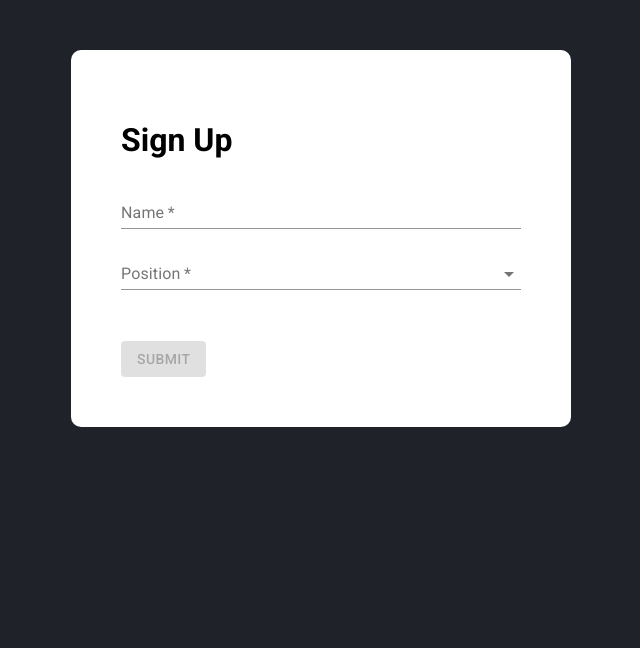
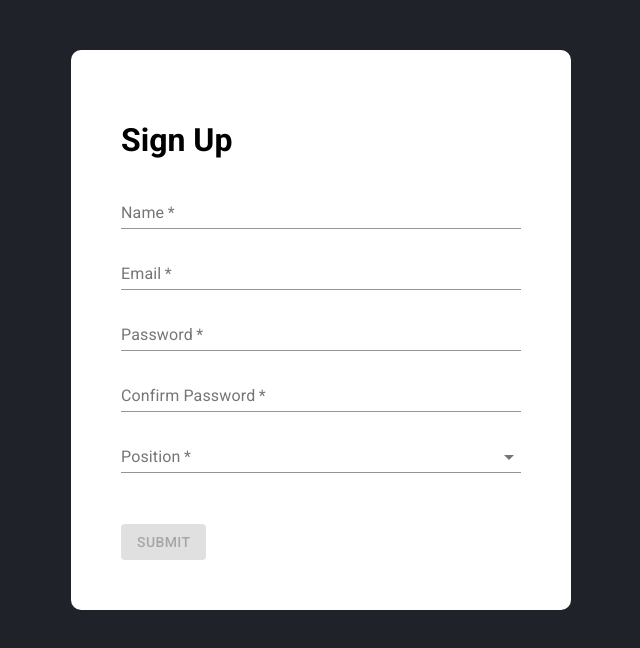
Before and after one commit to YoussefPasha/validation-with-yup-using-formik, a React (Create React App) app: page / in a window 1280 px wide. Shown: the top 648 px of the page, without its empty margins (319-959 px from the left). Built offline with nearby package versions, Linux system fonts and the light colour scheme.

Commit message:
create Signup Form

```diff
--- a/src/components/App/index.tsx
+++ b/src/components/App/index.tsx
@@ -59,6 +59,19 @@ const App: React.FC = () => {
           return (
             <Form>
               <FormikField name="name" label="Name" required />
+              <FormikField name="email" label="Email" required />
+              <FormikField
+                name="password"
+                label="Password"
+                required
+                type="password"
+              />
+              <FormikField
+                name="passwordConfirm"
+                label="Confirm Password"
+                required
+                type="password"
+              />
               <FormikSelect
                 name="position"
                 items={positionItems}
```
